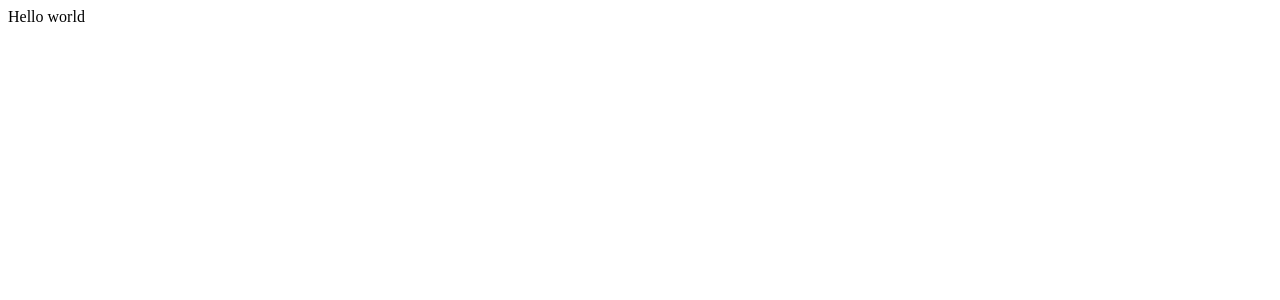
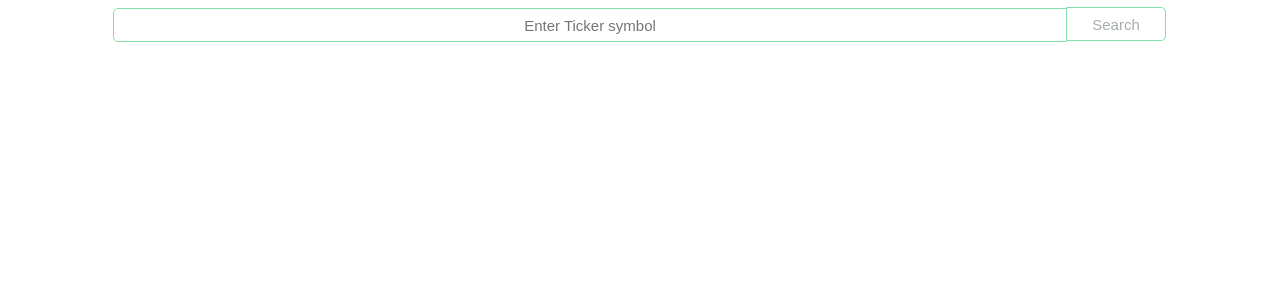
Before and after one commit to SimHuang/simstock, a React app: page / in a window 1280 px wide. Shown: the top 300 px of the page. Built offline with nearby package versions, Linux system fonts and the light colour scheme.

Commit message:
share data to chart component

```diff
--- a/package.json
+++ b/package.json
@@ -9,12 +9,15 @@
   "author": "Simon Huang",
   "license": "ISC",
   "dependencies": {
+    "axios": "^0.16.1",
     "babel": "^6.23.0",
     "babel-core": "^6.24.1",
     "babel-loader": "^7.0.0",
     "babel-preset-es2015": "^6.24.1",
     "babel-preset-react": "^6.24.1",
     "babel-preset-stage-1": "^6.24.1",
+    "chart.js": "^2.5.0",
+    "prop-types": "^15.5.8",
     "react": "^15.5.4",
     "react-dom": "^15.5.4",
     "webpack": "^1.12.9",
--- a/src/components/App.js
+++ b/src/components/App.js
@@ -1,9 +1,28 @@
 import React, { Component } from 'react'
+import SearchBar from './SearchBar'
+import StockChart from './StockChart'
 
 class App extends Component {
+    constructor(props){
+        super(props);
+
+        this.state = {
+            symbol: '',
+            data: []
+        }
+    }
+
+    //fetch stock data from child component
+    fetchStockData(data) {
+        this.setState({data:data});
+    }
+
     render() {
         return (
-            <div>Hello world</div>
+            <div>
+                <SearchBar stockData={this.fetchStockData.bind(this)}/>
+                <StockChart data={this.state.data}/>
+            </div>
         );
     }
 }
--- /dev/null
+++ b/src/components/SearchBar.js
@@ -0,0 +1,72 @@
+import React, { Component } from 'react';
+import PropTypes from 'prop-types';
+import axios from 'axios';
+
+const ALPHA_VANTAGE_API_KEY = '4WJU';
+const ROOT_URL = ''
+
+class SearchBar extends Component {
+    constructor(props) {
+        super(props);
+
+        this.state = {
+            term: ''
+        };
+    }
+
+    //retrieve quote data related to stock
+    fetchStockQuote(symbol) {
+        const url =
+        axios.get(ROOT_URL, {
+            params: {
+                symbol:symbol
+            }
+        }).then(response=> {
+            console.log(response);
+        }).error(error => {
+            console.log(error);
+        })
+    }
+
+
+    onInputChange(event) {
+        this.setState({term:event.target.value});
+    }
+
+
+    onFormSubmit(event) {
+        event.preventDefault();
+        //search stock quote
+        // this.fetchStockQuote(this.state.term);  //search stock quote
+
+        //testing
+        let data = [1,2,3,4,5];
+        this.props.stockData(data);
+        this.setState({term: ''});
+    }
+
+    render() {
+        return (
+            <div className="search-container">
+                <form onSubmit={this.onFormSubmit.bind(this)}>
+                    <input
+                        className="search-bar"
+                        type="text"
+                        placeholder="Enter Ticker symbol"
+                        value={this.state.term}
+                        onChange={this.onInputChange.bind(this)} //bind to current this
+                        //onChange={(event)=> {this.onInputChange(event)}}
+                    />
+                    <button type="submit" className="search-button">Search</button>
+                </form>
+            </div>
+        );
+    }
+}
+
+SearchBar.PropTypes = {
+    stockData: PropTypes.func
+
+}
+
+export default SearchBar
--- /dev/null
+++ b/src/components/StockChart.js
@@ -0,0 +1,29 @@
+import React, { Component } from 'react';
+import PropTypes from 'prop-types';
+import Chart from 'chart.js'
+
+class StockChart extends Component {
+
+    constructor(props) {
+        super(props);
+
+    }
+
+    render() {
+        return (
+            <div className="chart-container">
+                {/*{
+                    this.props.data.map((element,index) => {
+                        return <div id={index}>{element}</div>
+                    })
+                }*/}
+            </div>
+        )
+    };
+}
+
+StockChart.PropTypes = {
+    data: PropTypes.array
+}
+
+export default StockChart
--- a/style/style.css
+++ b/style/style.css
@@ -0,0 +1,35 @@
+body {
+    font-family: 'Franklin Gothic Medium', 'Arial Narrow', Arial, sans-serif
+}
+.search-container {
+    text-align: center;
+}
+
+.search-bar {
+    text-align: center;
+    width: 75%;
+    height: 30px;
+    font-size: 15px;
+    border: 1px solid #82E0AA;
+    border-radius: 5px 0 0 5px;
+    outline: #2ECC71;
+}
+
+.search-button {
+    position: relative;
+    top: -1px;
+    left: -1px;
+    height: 34px;
+    width: 100px;
+    font-size: 15px;
+    color: #A6ACAF;
+    background: #FFF;
+    border: 1px solid #82E0AA;
+    border-radius: 0 5px 5px 0;
+    cursor: pointer;
+    outline: none;
+}
+
+.search-button:hover {
+    color:#58D68D;
+}
```
